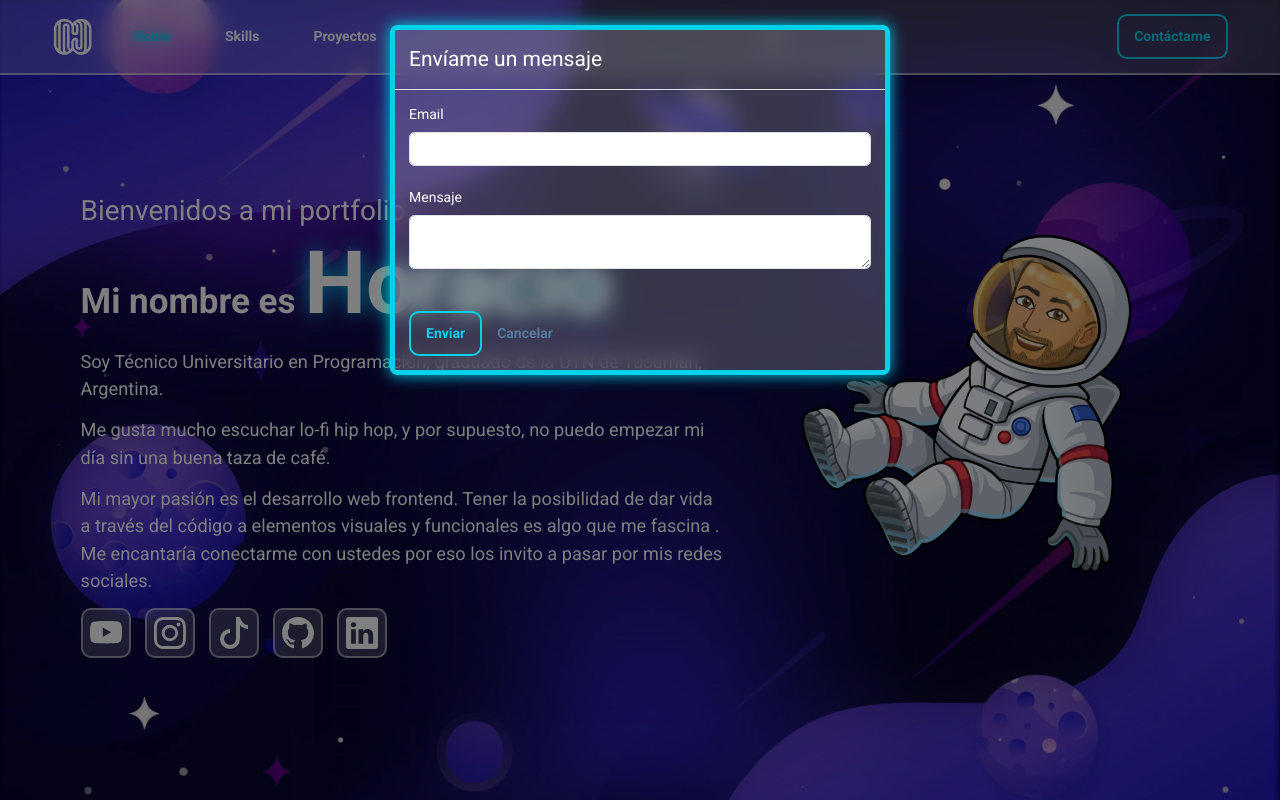
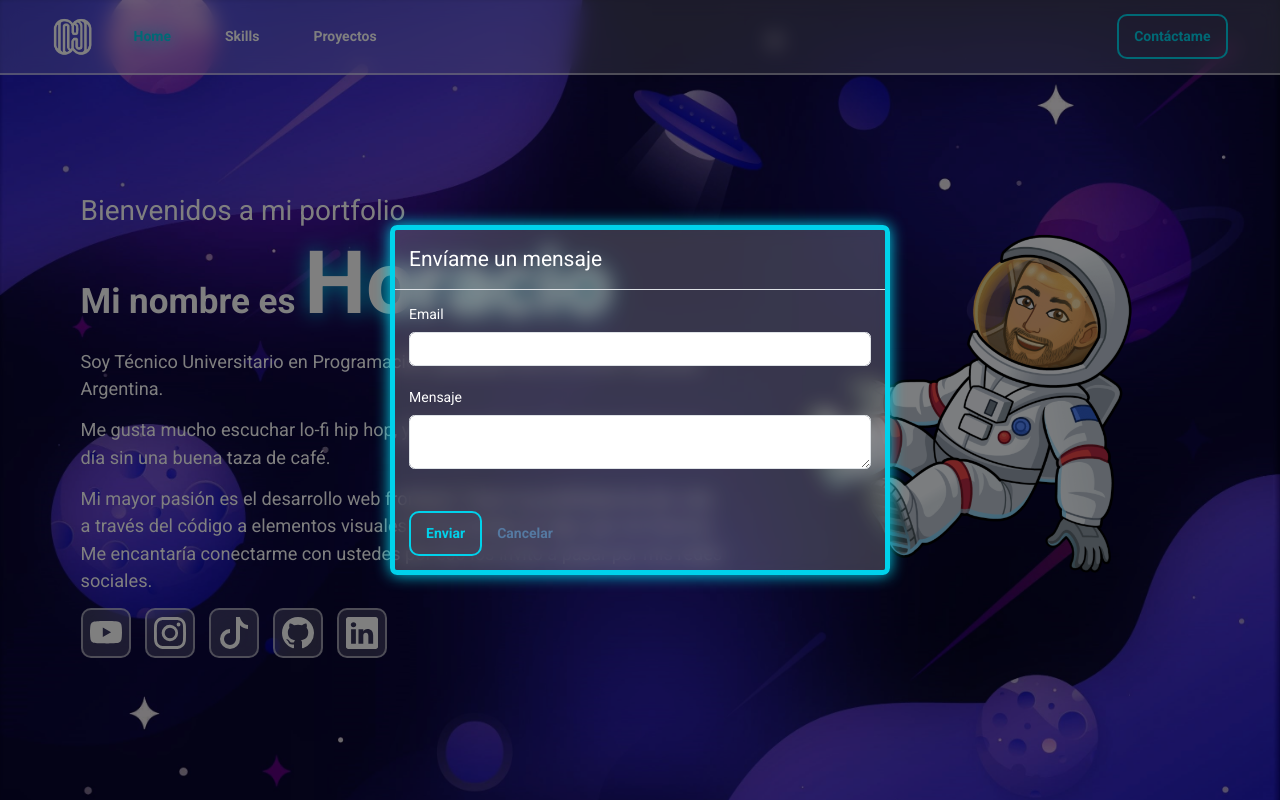
Before and after one commit to NunezHoracio/portfolio, a React (Create React App) app: page / in a window 1280 px wide. Both pictures are taken after a click on the button "Contáctame". Shown: the top 800 px of the page. Built offline with nearby package versions, Linux system fonts and the light colour scheme.

Commit message:
Reubicación de modal

```diff
--- a/src/components/banner/Banner.jsx
+++ b/src/components/banner/Banner.jsx
@@ -35,7 +35,7 @@ const Banner = () => {
                 Me gusta mucho escuchar lo-fi hip hop, y por supuesto, no puedo empezar mi día sin una buena taza de café.
               </p>
               <p className="banner_main-text text-md-start text-center">
-                Mi mayor pasión es el desarrollo web frontend. Tener la posibilidad de dar vida a través del código a elementos visuales y funcionales es algo que me fascina . Me encantaría conectarme con ustedes por eso los invito a pasar por  mis redes sociales.
+                Mi mayor pasión es el desarrollo web frontend. Tener la posibilidad de dar vida a través del código a elementos visuales y funcionales es algo que me fascina. Me encantaría conectarme con ustedes por eso los invito a pasar por  mis redes sociales.
               </p>
               <div className="social-media">
                 <a href="https://www.youtube.com/@mocaCode/featured" target="_blank" rel="noopener noreferrer">
--- a/src/components/contactForm/ContactForm.jsx
+++ b/src/components/contactForm/ContactForm.jsx
@@ -6,7 +6,7 @@ const ContactForm = ({ handleClose }) => {
     if (state.succeeded) {
         return (
             <>
-                <p className="text-center p-3 info">Gracias por escribirme! Te responderé a la brevedad</p>
+                <p className="text-center p-3 info">Gracias por escribirme!</p>
                 <p className="text-center p-3 info">Te responderé a la brevedad</p>
                 <button className="cancel-button" onClick={handleClose}>
                     <span className="titulo">Cerrar</span>
--- a/src/components/topNavBar/TopNavBar.jsx
+++ b/src/components/topNavBar/TopNavBar.jsx
@@ -21,7 +21,7 @@ const TopNavBar = () => {
 
     return (
         <>
-            <Modal show={show} onHide={handleClose}>
+            <Modal show={show} onHide={handleClose} centered>
                 <Modal.Header>
                     <Modal.Title>Envíame un mensaje</Modal.Title>
                 </Modal.Header>
```
